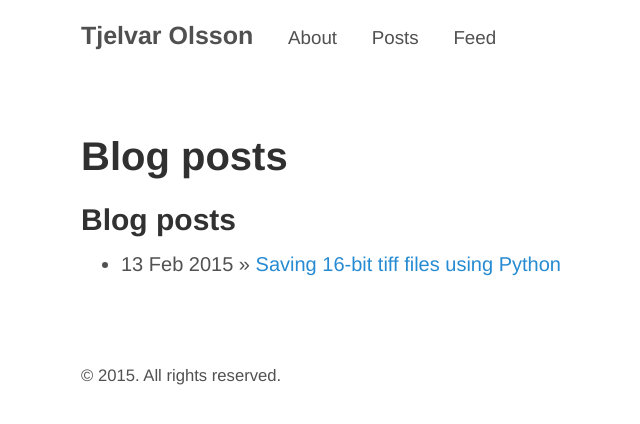
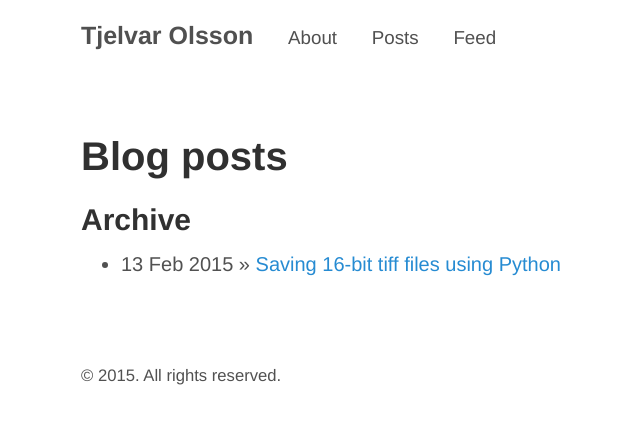
Before and after one commit to tjelvar-olsson/tjelvar-olsson.github.io, a Jekyll site: the page built from posts.md, in a window 1280 px wide. Shown: the top 424 px of the page, without its empty margins (199-839 px from the left). Built offline with Jekyll 4.4.1, drawn with Linux system fonts in a browser that asks for light colours; Markdown is read by kramdown in place of the engine named in the settings.

Commit message:
Changed posts page heading.

```diff
--- a/posts.md
+++ b/posts.md
@@ -4,7 +4,7 @@ title: Blog posts
 permalink: posts/
 ---
 
-## Blog posts
+## Archive
 
 {% for post in site.posts %}
   * {{ post.date | date_to_string }} &raquo; [ {{ post.title }} ]({{ post.url }})
```
